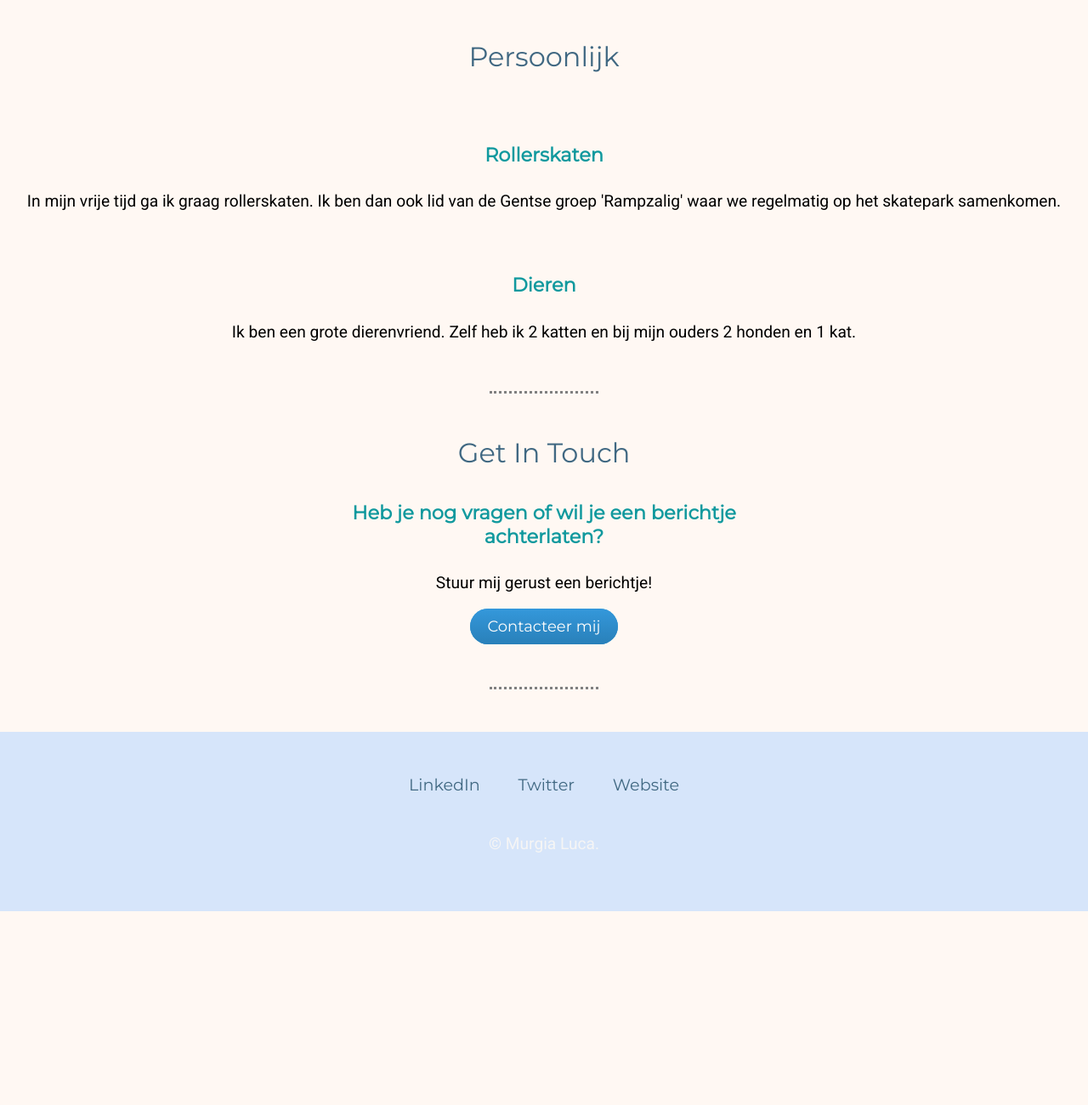
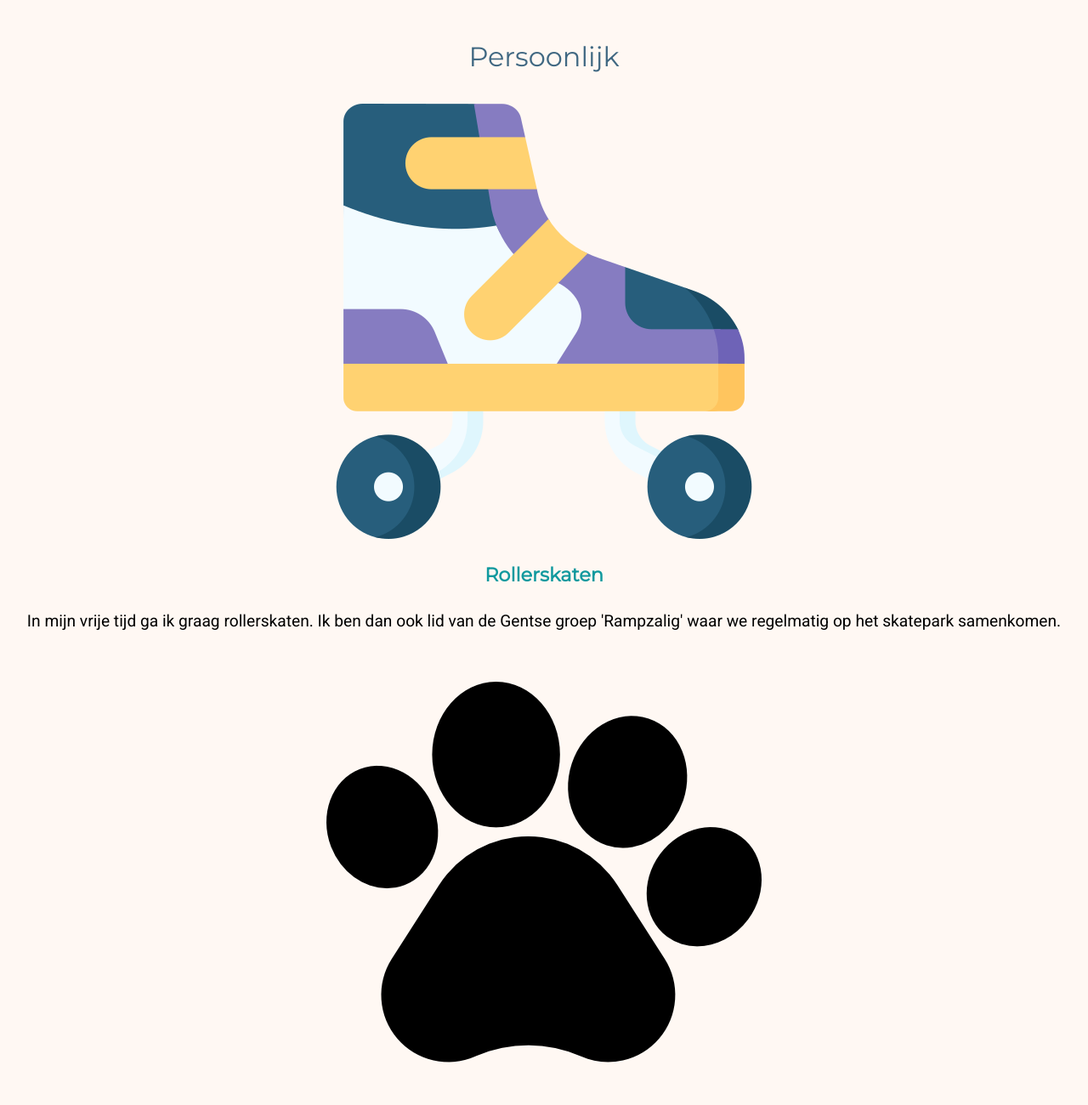
Before and after one commit to lucamurg/LucaMurgia, a plain HTML site: page index.html in a window 1280 px wide. Shown: the part 2340-3640 px from the top of the page at 85% size. Before the commit the page ends 3412 px from the top, so only its background shows below. Drawn offline with Linux system fonts and the light colour scheme.

Commit message:
add image in html

```diff
--- a/index.html
+++ b/index.html
@@ -46,11 +46,11 @@
   <div class="hobbies">
       <h2>Persoonlijk</h2>
         <div class="hobbies-row">
-          <img class="" src="" alt="">
+          <img class="hobby" src="images/rollerskate.png" alt="rollerskate">
           <h3>Rollerskaten</h3>
           <p>In mijn vrije tijd ga ik graag rollerskaten. Ik ben dan ook lid van de Gentse groep 'Rampzalig' waar we regelmatig op het skatepark samenkomen.</p>
           <div class="hobbies-row">
-          <img class="" src="" alt="">
+          <img class="hobby" src="images/paw.png" alt="paw">
           <h3>Dieren</h3>
           <p>Ik ben een grote dierenvriend. Zelf heb ik 2 katten en bij mijn ouders 2 honden en 1 kat.</p>
     </div>
```
